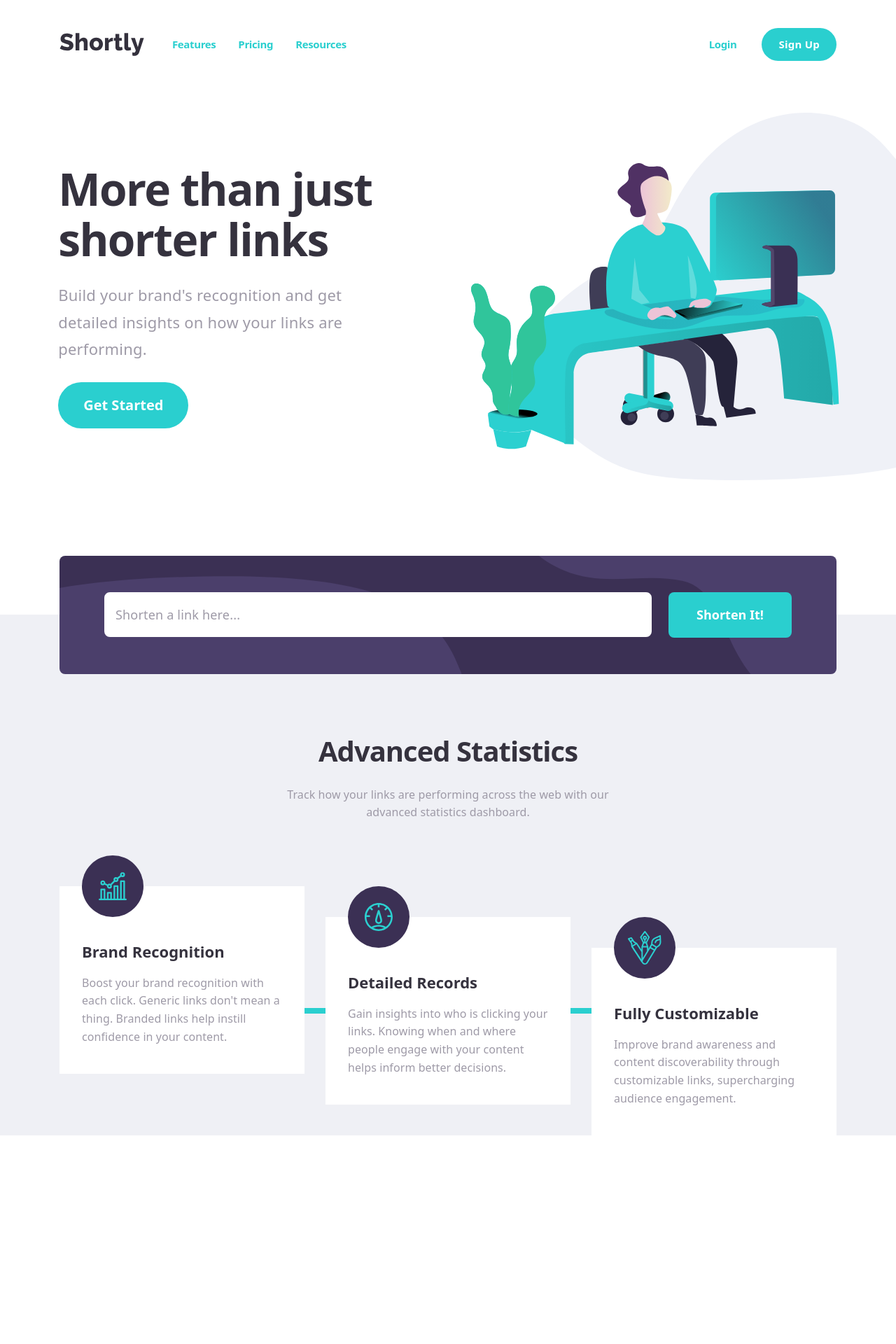
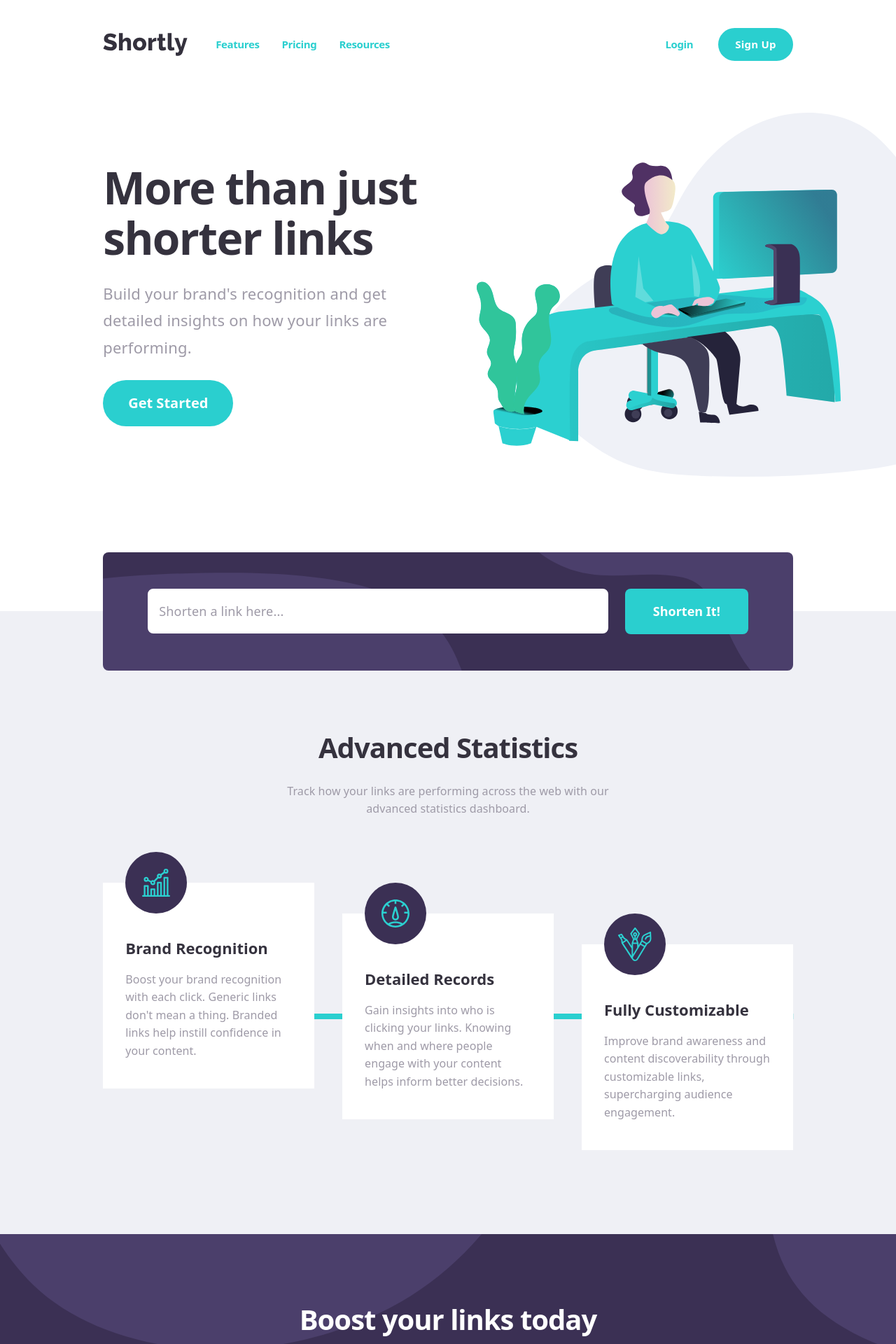
Before and after one commit to Senatrius/shortnr, a React (Vite) app: page / in a window 1280 px wide. Shown: the top 1920 px of the page at 70% size. Before the commit the page ends 1622 px from the top, so only its background shows below. Built offline with nearby package versions, Linux system fonts and the light colour scheme.

Commit message:
adjust max width of all containers, again

```diff
--- a/src/App.tsx
+++ b/src/App.tsx
@@ -1,13 +1,17 @@
-import { Features } from "./components/Features"
-import { Header } from "./components/Header"
-import { Hero } from "./components/Hero"
+import { Cta } from './components/Cta';
+import { Features } from './components/Features';
+import { Header } from './components/Header';
+import { Hero } from './components/Hero';
 
 function App() {
-  return <>
-    <Header />
-    <Hero />
-    <Features />
-  </>
+  return (
+    <>
+      <Header />
+      <Hero />
+      <Features />
+      <Cta />
+    </>
+  );
 }
 
-export default App
+export default App;
--- a/src/components/FeatureCard.tsx
+++ b/src/components/FeatureCard.tsx
@@ -7,7 +7,7 @@ interface IFeatureCard {
 
 export const FeatureCard = ({ icon, title, body, classes }: IFeatureCard) => {
   return (
-    <div className={`relative mx-auto w-[87%] ${classes}`}>
+    <div className={`relative mx-auto w-full ${classes}`}>
       <div className='absolute -top-[2.75rem] left-1/2 flex h-[5.5rem] w-[5.5rem] -translate-x-1/2 items-center justify-center rounded-full bg-primary-200 md:left-[4.75rem]'>
         <img
           src={icon}
--- a/src/components/Features.tsx
+++ b/src/components/Features.tsx
@@ -3,9 +3,9 @@ import { Shortener } from './Shortener';
 
 export const Features = () => {
   return (
-    <section className='bg-secondary-100'>
+    <section className='bg-secondary-100 pb-[7.5rem]'>
       <Shortener />
-      <div className='mx-auto w-[86%] max-w-[30rem] text-center'>
+      <div className='mx-auto w-[87%] max-w-[30rem] text-center'>
         <h2 className='mb-6 text-heading-300 text-secondary-400 md:text-heading-400'>
           Advanced Statistics
         </h2>
@@ -14,7 +14,7 @@ export const Features = () => {
           statistics dashboard.
         </p>
       </div>
-      <div className='relative mx-auto mt-[5.75rem] flex w-[87%] max-w-[69.375rem] flex-col gap-[5.75rem] md:flex-row md:gap-[1.875rem]'>
+      <div className='relative mx-auto mt-[5.75rem] flex w-[87%] flex-col gap-[5.75rem] md:flex-row md:gap-[1.875rem] lg:w-[77%] xl:gap-[2.5rem]'>
         <div className='absolute left-1/2 top-[5.75rem] h-[calc(100%-5.75rem)] w-2 -translate-x-1/2 bg-primary-100 md:top-1/2 md:h-2 md:w-full md:-translate-y-1/2'></div>
         <FeatureCard
           icon='./src/assets/icon-brand-recognition.svg'
--- a/src/components/Header.tsx
+++ b/src/components/Header.tsx
@@ -4,7 +4,7 @@ export const Header = () => {
   const [isMenuOpen, setIsMenuOpen] = useState<boolean>(false);
 
   return (
-    <header className='relative mx-auto flex w-[87%] max-w-[69.375rem] items-center justify-between pt-10'>
+    <header className='relative mx-auto flex w-[87%] items-center justify-between pt-10 lg:w-[77%]'>
       <img
         src='./src/assets/logo.svg'
         alt='Shortly company logo'
--- a/src/components/Hero.tsx
+++ b/src/components/Hero.tsx
@@ -6,7 +6,7 @@ export const Hero = () => {
         src='./src/assets/illustration-working.svg'
         alt=''
       />
-      <div className='mx-[6.5%] flex flex-col items-center text-center md:items-start md:text-left'>
+      <div className='mx-[6.5%] flex flex-col items-center text-center md:mr-[2.5%] md:items-start md:text-left lg:ml-[11.5%]'>
         <h1 className='mt-10 max-w-[25rem] text-heading-500 text-secondary-400 md:mt-0 md:max-w-[40.625rem] md:text-heading-550 xlg:text-heading-600'>
           More than just shorter links
         </h1>
--- a/src/components/Shortener.tsx
+++ b/src/components/Shortener.tsx
@@ -80,7 +80,7 @@ export const Shortener = () => {
   };
 
   return (
-    <div className='mx-auto w-[87%] max-w-[69.375rem] -translate-y-[5rem] md:-translate-y-[5.25rem]'>
+    <div className='mx-auto w-[87%] -translate-y-[5rem] md:-translate-y-[5.25rem] lg:w-[77%]'>
       <form
         onSubmit={shortenUrl}
         className="flex flex-col rounded-lg bg-primary-200 bg-[url('./src/assets/bg-shorten-mobile.svg')] bg-cover bg-top bg-no-repeat p-6 md:flex-row md:items-center md:justify-between md:bg-[url('./src/assets/bg-shorten-desktop.svg')] md:py-[3.25rem] md:px-16">
```
